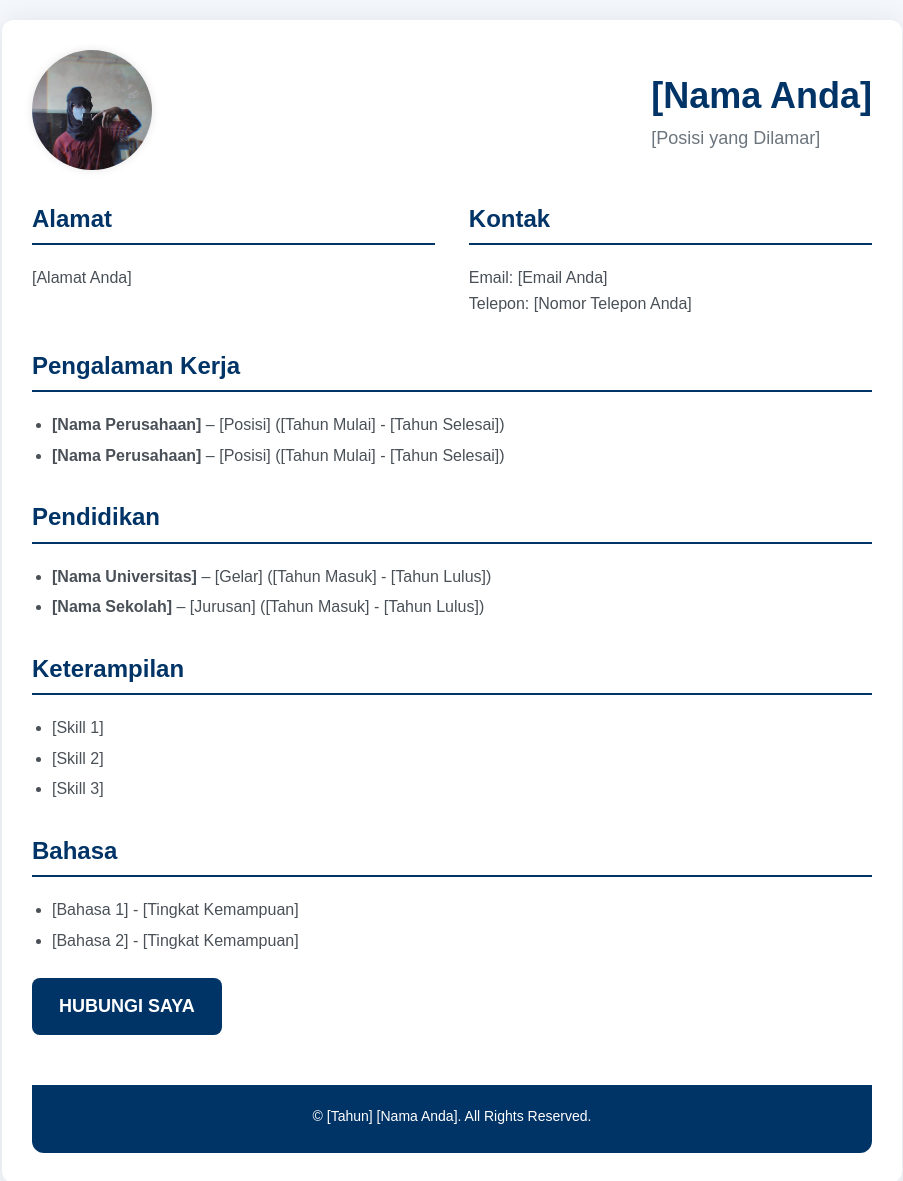
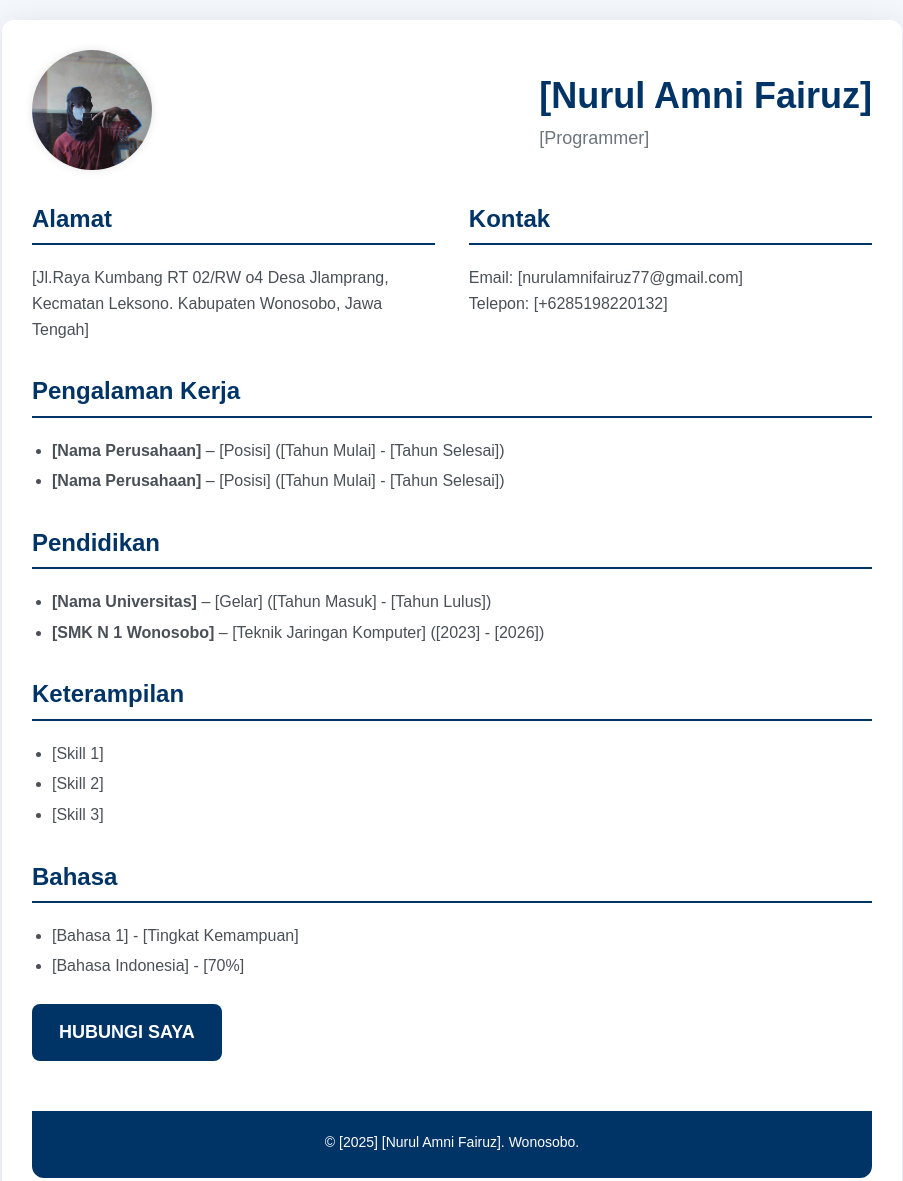
Before and after one commit to Cezeqter/sehan, a plain HTML site: page index.html in a window 1280 px wide. Shown: the part 20-1201 px from the top of the page, without its empty margins (188-1091 px from the left). Drawn offline with Linux system fonts and the light colour scheme.

Commit message:
Update index.html

```diff
--- a/index.html
+++ b/index.html
@@ -197,11 +197,11 @@
         <div class="header">
             <div class="photo">
                 <!-- Replace the src with your image file path -->
-                <img src="foto.jpg" alt="Foto [Nama Anda]">
+                <img src="foto.jpg" alt="Foto [Nurul Amni Fairuz]">
             </div>
             <div>
-                <h1>[Nama Anda]</h1>
-                <p>[Posisi yang Dilamar]</p>
+                <h1>[Nurul Amni Fairuz]</h1>
+                <p>[Programmer]</p>
             </div>
         </div>
 
@@ -209,12 +209,12 @@
         <div class="section contact-info">
             <div>
                 <h2>Alamat</h2>
-                <p>[Alamat Anda]</p>
+                <p>[Jl.Raya Kumbang RT 02/RW o4 Desa Jlamprang, Kecmatan Leksono. Kabupaten Wonosobo, Jawa Tengah]</p>
             </div>
             <div>
                 <h2>Kontak</h2>
-                <p>Email: [Email Anda]</p>
-                <p>Telepon: [Nomor Telepon Anda]</p>
+                <p>Email: [nurulamnifairuz77@gmail.com]</p>
+                <p>Telepon: [+6285198220132]</p>
             </div>
         </div>
 
@@ -233,7 +233,7 @@
             <h2>Pendidikan</h2>
             <ul>
                 <li><strong>[Nama Universitas]</strong> – [Gelar] ([Tahun Masuk] - [Tahun Lulus])</li>
-                <li><strong>[Nama Sekolah]</strong> – [Jurusan] ([Tahun Masuk] - [Tahun Lulus])</li>
+                <li><strong>[SMK N 1 Wonosobo]</strong> – [Teknik Jaringan Komputer] ([2023] - [2026])</li>
             </ul>
         </div>
 
@@ -253,7 +253,7 @@
             <h2>Bahasa</h2>
             <ul>
                 <li>[Bahasa 1] - [Tingkat Kemampuan]</li>
-                <li>[Bahasa 2] - [Tingkat Kemampuan]</li>
+                <li>[Bahasa Indonesia] - [70%]</li>
             </ul>
         </div>
 
@@ -264,7 +264,7 @@
 
         <!-- Footer Section -->
         <div class="footer">
-            <p>&copy; [Tahun] [Nama Anda]. All Rights Reserved.</p>
+            <p>&copy; [2025] [Nurul Amni Fairuz]. Wonosobo.</p>
         </div>
     </div>
 
```
